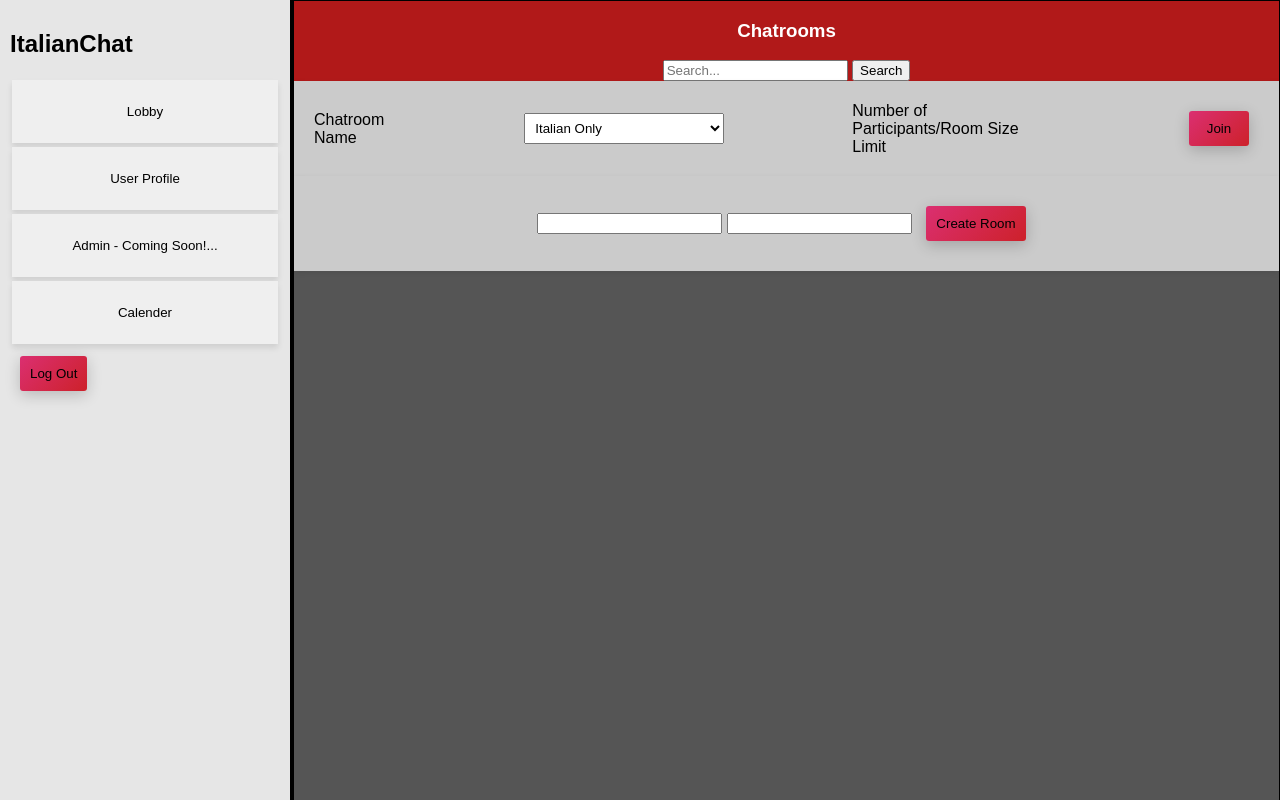
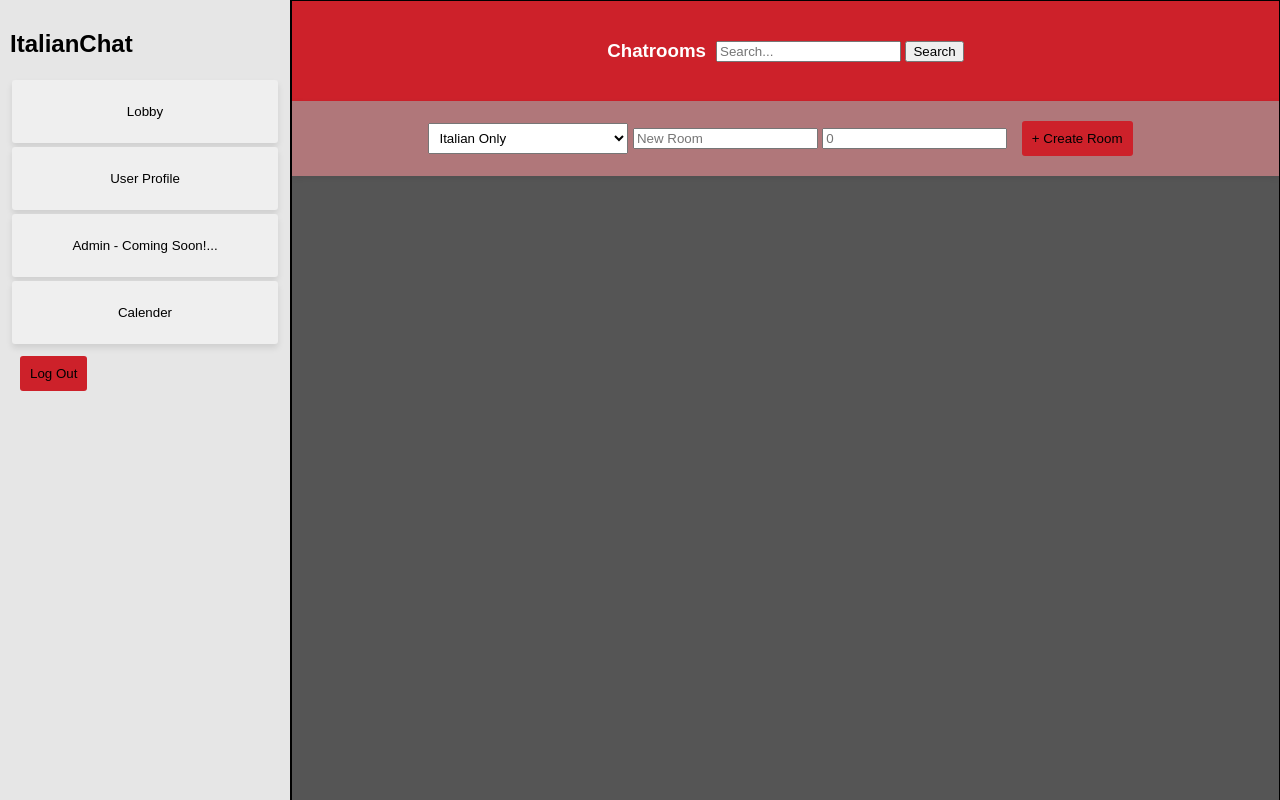
Before and after one commit to Derek9745/Italian_Chatroom_Flask, a Flask app: page /lobby in a window 1280 px wide. Run offline with Flask 3, Linux system fonts and the light colour scheme; a user stored in the database is signed in.

Commit message:
updatedLobbyUI

```diff
--- a/static/lobby.css
+++ b/static/lobby.css
@@ -14,6 +14,11 @@ body{
     min-width:200px;
     padding:6px;
 }
+
+.searchRoomBtn{
+
+
+}
 .chatRoom{
     display:flex;
     flex-direction:row;
@@ -23,6 +28,7 @@ body{
     justify-content: space-evenly;
     align-items: center;
     box-shadow: 0 2px 6px rgba(0, 0, 0, 0.08);
+    border-radius: 3px;
 
 }
 
@@ -31,16 +37,28 @@ body{
     flex-direction:row;
     padding:20px;
     background-color: rgb(203, 203, 203);
-    justify-content:space-evenly;
+    justify-content:center;
+    align-content: center;
+    align-items: center;
     box-shadow: 0 2px 6px rgba(0, 0, 0, 0.08);
+    background-color: #b0777a;
+    max-height:35px;
+
 }
 
 .lobbyHeader{
-    background-color: rgba(202, 10, 10, 0.788);
+    background-color: #CD212A;
     text-align: center;
     outline: 1px black solid;
     font-family:sans-serif;
     color:white;
+    display:flex;
+    flex-direction: row;
+    align-items: center;
+    gap:10px;
+    justify-content:center;
+    min-height: 100px;
+
 }
 
 
@@ -48,11 +66,9 @@ body{
     margin-top: 0px;
     margin:10px;
     background-color: #CD212A;
-    background: linear-gradient(135deg, #db2f71, #CD212A);
     border-style: none;
     border-radius: 3px;
     padding:10px;
-    box-shadow: 0 4px 15px rgba(0, 0, 0, 0.2);
     min-width:60px;
 
 
@@ -71,7 +87,7 @@ body{
      background: linear-gradient(135deg, #de4f86, #CD212A);
 }
 
-.chatroomLobbyList{
+.chatRoomLobbyList{
     display:flex;
     flex-direction: column;
     background-color: rgba(173, 172, 172, 0.493);
@@ -79,6 +95,8 @@ body{
     height:100%;
     border: 1px black solid;
     font-family:sans-serif;
+    overflow:auto;
+    scrollbar-width: thin;
 
 
 
@@ -112,16 +130,35 @@ body{
     flex-direction: column;
     height: 100%;
     width:270px;
-    min-width: 270px;
+
     padding: 10px;
     overflow: hidden;
     transition: width 0.4s ease;
     background-color: rgba(255, 255, 255, 0.9);
     box-shadow: rgba(0, 0, 0, 0.25) 0px 14px 28px, rgba(0, 0, 0, 0.22) 0px 10px 10px;
-    margin-right:3px;
+    margin-right:1px;
     font-family:sans-serif;
 
 
+
+
+}
+
+.navButton{
+    border-radius:3px;
+}
+
+.navButton:hover{
+    transform:scale(1.02);
+    background-color: rgb(228, 228, 228);
+}
+.navButton:active{
+    background-color: rgb(234, 234, 234);
+}
+
+.horizontalGroup{
+    display:flex;
+    flex-direction: row;
 }
 
 /* collapsed state */
--- a/templates/lobby.html
+++ b/templates/lobby.html
@@ -24,7 +24,7 @@
           </form>
         </div>
         <div class="centerLayout">
-          <div class="chatroomLobbyList">
+          <div class="chatRoomLobbyList">
             <div class="lobbyHeader">
               <h3>Chatrooms</h3>
               <form id="form">
@@ -34,24 +34,34 @@
                   name="q"
                   placeholder="Search..."
                 />
-                <button>Search</button>
+                <button class=".searchRoomBtn">Search</button>
               </form>
             </div>
-            <div class="chatRoom">
-              <a>Chatroom Name</a>
-              <select name="language" id="language">
-                <option value="italian">Italian Only</option>
-                <option value="english">English Only</option>
-                <option value="mixed">Italian/English</option>
-              </select>
-              <a>Number of Participants/Room Size Limit</a>
-              <button class="btn">Join</button>
-            </div>
+
             <div class="newChatRoom">
               <form class="roomInputForm">
-                <input class="chatRoomName" />
-                <input class="maxRoomNumber" />
-                <input class="btn" type="submit" value="Create Room" />
+                <select class="languageRule" name="language" id="language">
+                  <option value="Italian">Italian Only</option>
+                  <option value="English">English Only</option>
+                  <option value="Mixed">Italian/English</option>
+                </select>
+                <input
+                  class="chatRoomName"
+                  name="Room Name"
+                  placeholder="New Room"
+                />
+                <input
+                  class="maxRoomNumber"
+                  name="RoomSize"
+                  id="roomSize"
+                  placeholder="0"
+                />
+                <input
+                  class="btn"
+                  type="button"
+                  onclick="addChatRoomBtn()"
+                  value="+ Create Room"
+                />
               </form>
             </div>
           </div>
@@ -60,3 +70,47 @@
     </div>
   </body>
 </html>
+
+<script>
+  var roomCounter = 0;
+  function addChatRoomBtn() {
+    event.preventDefault();
+
+    var x = document.forms["roomInputForm"]["roomSize"].value;
+    if (isNaN(x)) {
+      alert("Must input numbers");
+      return;
+    }
+
+    const container = document.querySelector(".chatRoomLobbyList");
+    const chatRoomDiv = document.createElement("div");
+
+    const roomName = document.querySelector(".chatRoomName").value;
+    const occupancy = document.querySelector(".maxRoomNumber").value;
+    const language = document.querySelector(".languageRule").value;
+
+    if (!roomName || !occupancy) {
+      //check if room with same name already exists
+      //check that occupancy input is only numerical, and cannot be any number of only 0's
+      alert("Please enter a valid room name and max room size");
+      return;
+    }
+
+    chatRoomDiv.className = "chatRoom";
+    chatRoomDiv.innerHTML = `
+      <h4>Language: ${language || "Any"}</h4>
+      <h4>Room: ${roomName || "New Chatroom"}</h4>
+      <h4>Users: 0/${occupancy || "N/A"}</h4>
+      <h4>Room ID:  </h4>
+      <button class="enterBtn btn">Join Room</button>
+`;
+
+    roomCounter += 1;
+    if (roomCounter >= 10) {
+      window.alert("Lobby is Full!");
+      return;
+    }
+
+    container.appendChild(chatRoomDiv);
+  }
+</script>
```
Also changed, not shown: static/login.css (+49 -8 lines), templates/index.html (+5 -3 lines).
